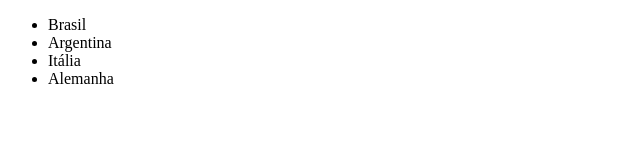
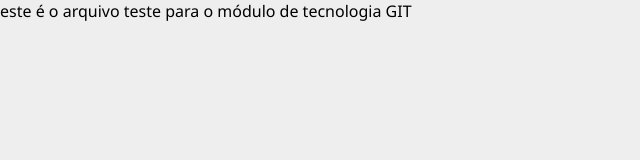
Before and after one commit to pigor623/modulogit, a plain HTML site: page index.html in a window 1280 px wide. Shown: the whole page, without its empty margins (0-640 px from the left). Drawn offline with Linux system fonts and the light colour scheme.

Commit message:
Criando o arquivo style.css e fazendo alterações nos arquivos README.md e index.html

```diff
--- a/index.html
+++ b/index.html
@@ -4,13 +4,9 @@
 	<meta name="author" content="Igor">
 	<meta charset="utf-8">
 	<title>teste</title>
+	<link rel="stylesheet" type="text/css" href="style.css">
 </head>
 <body>
-	<ul>
-		<li>Brasil</li>
-		<li>Argentina</li>
-		<li>Itália</li>
-		<li>Alemanha</li>
-	</ul>
+	este é o arquivo teste para o módulo de tecnologia GIT
 </body>
 </html>
--- /dev/null
+++ b/style.css
@@ -0,0 +1,6 @@
+body {
+	margin: 0;
+	padding: 0;
+	background-color: #EEE;
+	font-family: Segoe UI;
+}
```
Also changed, not shown: 1 other file.
